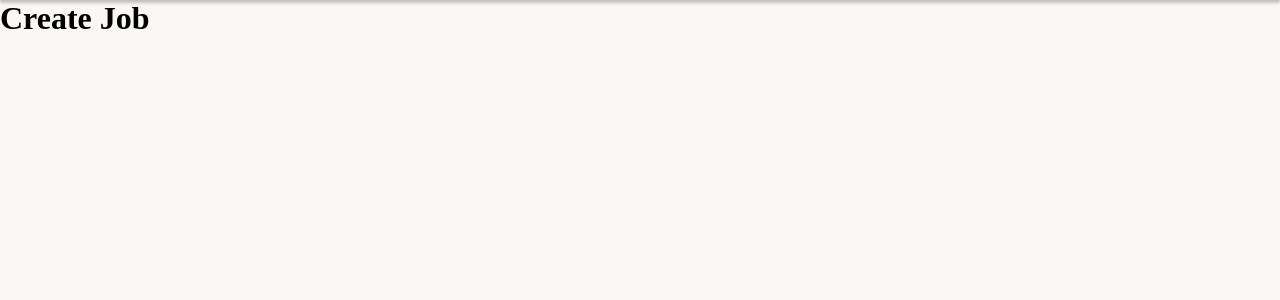
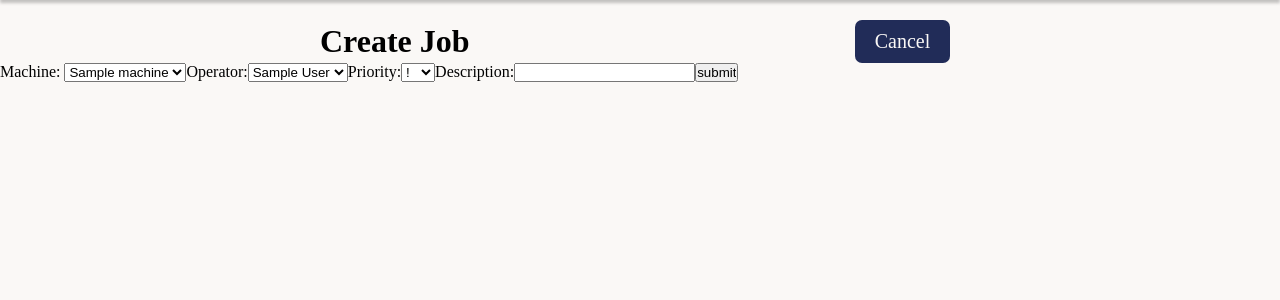
Before and after one commit to SamuelHeal/Comp2030_SMD, a PHP site: page /create-job.php in a window 1280 px wide. Shown: the part 100-400 px from the top of the page. Run offline with PHP 8.4, Linux system fonts and the light colour scheme; the visitor is signed in with stand-in values (Sample User, id 1); tables that the repository leaves empty hold one stand-in row (values such as "Sample post").

```diff
--- a/create-job.php
+++ b/create-job.php
@@ -14,7 +14,54 @@
         <?php require_once "inc/floor_menu.inc.php"; ?>
     </nav>
 
-    <h1>Create Job</h1>
+    <?php
+    require_once "inc/dbconn.inc.php";
+    // session_start();
+    if ($_SESSION['position'] == "Factory Manager") {
+
+        echo "<div class='jobsManagerHeader'>";
+        echo "<h1>Create Job</h1>";
+        echo "<div class='jobsManagerLinks'>";
+        echo "<a href='jobs.php'>Cancel</a>";
+        echo "</div>";
+        echo "</div>";
+        echo "<div class='createJobForm'>";
+        echo "<form action='createjobsystem.php' method='POST'>";
+        echo "<label for='machine'>Machine:</label> ";
+        echo "<select id='machine' name='machine' required>";
+        $sql = "SELECT name, machineID FROM Machine";
+        if ($result = mysqli_query($conn, $sql) ) {
+            if ($rows = mysqli_num_rows($result)) {
+                while ($row = mysqli_fetch_assoc($result)) {
+                    echo "<option value='" . $row['machineID'] . "'>" . $row['name'] . "</option>";
+                }
+            }
+        }
+        echo "</select>";
+        echo "<label for='opeartor'>Operator:</label>";
+        echo "<select id='operator' name='operator' required>";
+        $sql = "SELECT firstname, lastname, personID FROM Person";
+        if ($result = mysqli_query($conn, $sql) ) {
+            if ($rows = mysqli_num_rows($result)) {
+                while ($row = mysqli_fetch_assoc($result)) {
+                    echo "<option value='" . $row['personID'] . "'>" . $row['firstname'] . " " . $row['lastname'] . "</option>";
+                }
+            }
+        }
+        echo "</select>";
+        echo "<label for='priority'>Priority:</label>";
+        echo "<select id='priority' name='priority' required>";
+        echo "<option value='1'>!</option>";
+        echo "<option value='2'>!!</option>";
+        echo "<option value='3'>!!!</option>";
+        echo "</select>";
+        echo "<label for='description'>Description:</label>";
+        echo "<input id='description' name='description' required type='text' />";
+        echo "<input name='submit' type='submit' value='submit' />";
+        echo "</form>";
+        echo "</div>";
+    }
+    ?>
 
 </body>
 </html>
--- a/createusersystem.php
+++ b/createusersystem.php
@@ -30,5 +30,5 @@
             mysqli_close($conn);
 
 } else {
-        header("location: jobs.php");
+        header("location: createuser.php");
 }
--- a/db.sql
+++ b/db.sql
@@ -33,6 +33,7 @@ CREATE TABLE Job(
     machineID INTEGER NOT NULL,
     OperatorID INTEGER NOT NULL,
     priority INTEGER NOT NULL,
+    status VARCHAR(100) NOT NULL DEFAULT "In Progress",
     timeUpdated DATETIME NOT NULL,
     completed INTEGER NOT NULL DEFAULT 0,
     PRIMARY KEY (jobID),
--- a/styles/style.css
+++ b/styles/style.css
@@ -48,9 +48,9 @@ body {
     background-color: #212c58;
     width: 100%;
     height: 100%;
-  }
+}
 
-  .menu-item {
+.menu-item {
     display: flex;
     justify-content: center;
     align-items: center;
@@ -64,9 +64,108 @@ body {
     cursor: pointer;
     transition: color 0.2s;
     transition: background-color 0.2s;
-  }
+}
 
-  .menu-item:hover {
+.menu-item:hover {
     color: #faf8f6;
     background-color: #212c58;
-  }
+}
+
+.jobsManagerHeader {
+    display: flex;
+    flex-direction: row;
+    justify-content: space-between;
+    align-items: center;
+    width: 50vw;
+    margin: auto;
+    margin-top: 20px;
+}
+
+.jobsManagerLinks {
+    display: flex;
+    flex-direction: row;
+}
+
+.jobsManagerLinks a {
+    text-decoration: none;
+    width: 75px;
+    text-align: center;
+    font-size: 20px;
+    color: #faf8f6;
+    margin: 0px 10px 0px 10px;
+    padding: 10px;
+    background-color: #212c58;
+    border-radius: 7px;
+}
+
+.jobList {
+    display: flex;
+    flex-direction: column;
+    justify-content: center;
+    align-items: center;
+    width: 60vw;
+    margin: auto;
+    margin-top: 40px;
+}
+
+.job {
+    text-decoration: none;
+    font-size: 20px;
+    display: flex;
+    flex-direction: row;
+    justify-content: left;
+    align-items: center;
+    border: 1px solid #212c58;
+    border-radius: 7px;
+    width: 100%;
+    color: #212c58;
+    margin: 10px;
+}
+
+.jobID {
+    width: 10%;
+    height: 100%;
+    border-right: 1px solid #212c58;
+    border-radius: 7px;
+    text-align: center;
+    padding: 15px;
+}
+
+.jobInfo {
+    display: flex;
+    flex-direction: row;
+    align-items: center;
+    width: 100%;
+    padding: 0px 20px 0px 20px;
+    justify-content: space-between;
+}
+
+.bold {
+    font-weight: bold;
+}
+
+.priority {
+    border: 1px solid #212c58;
+    border-radius: 7px;
+    padding: 10px;
+    width: 20px;
+    height: 20px;
+    text-align: center;
+}
+
+.job p {
+    margin: 10px;
+}
+
+.job:hover {
+    background-color: #212c58;
+    color: #faf8f6;
+}
+
+.job:hover .priority {
+    border: 1px solid #faf8f6;
+}
+
+.job:hover .jobID {
+    border-right: 1px solid #faf8f6;
+}
```
Also changed, not shown: createjobsystem.php (added, +34 -0 lines), inc/getjobs-manager.php (added, +34 -0 lines), jobs.php (+5 -44 lines).
